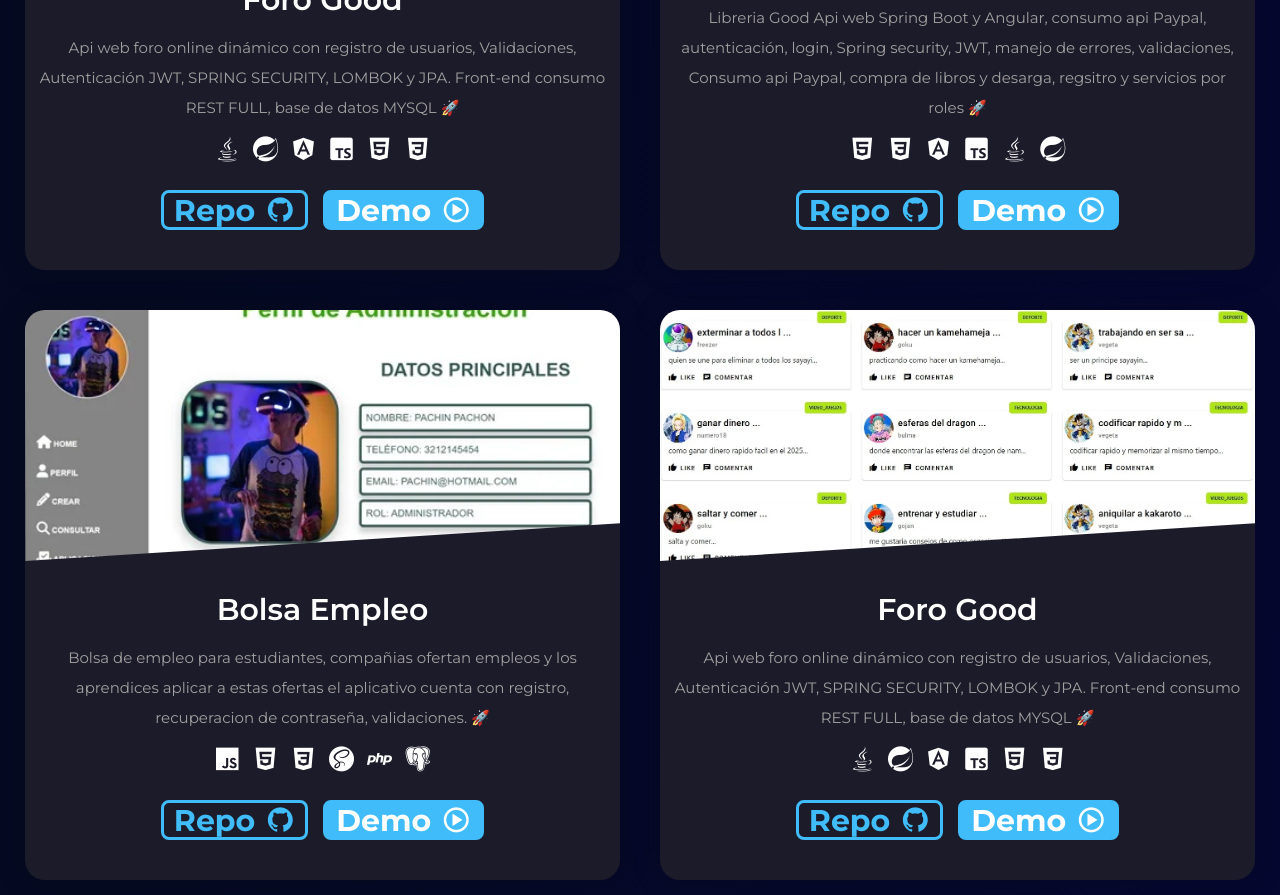
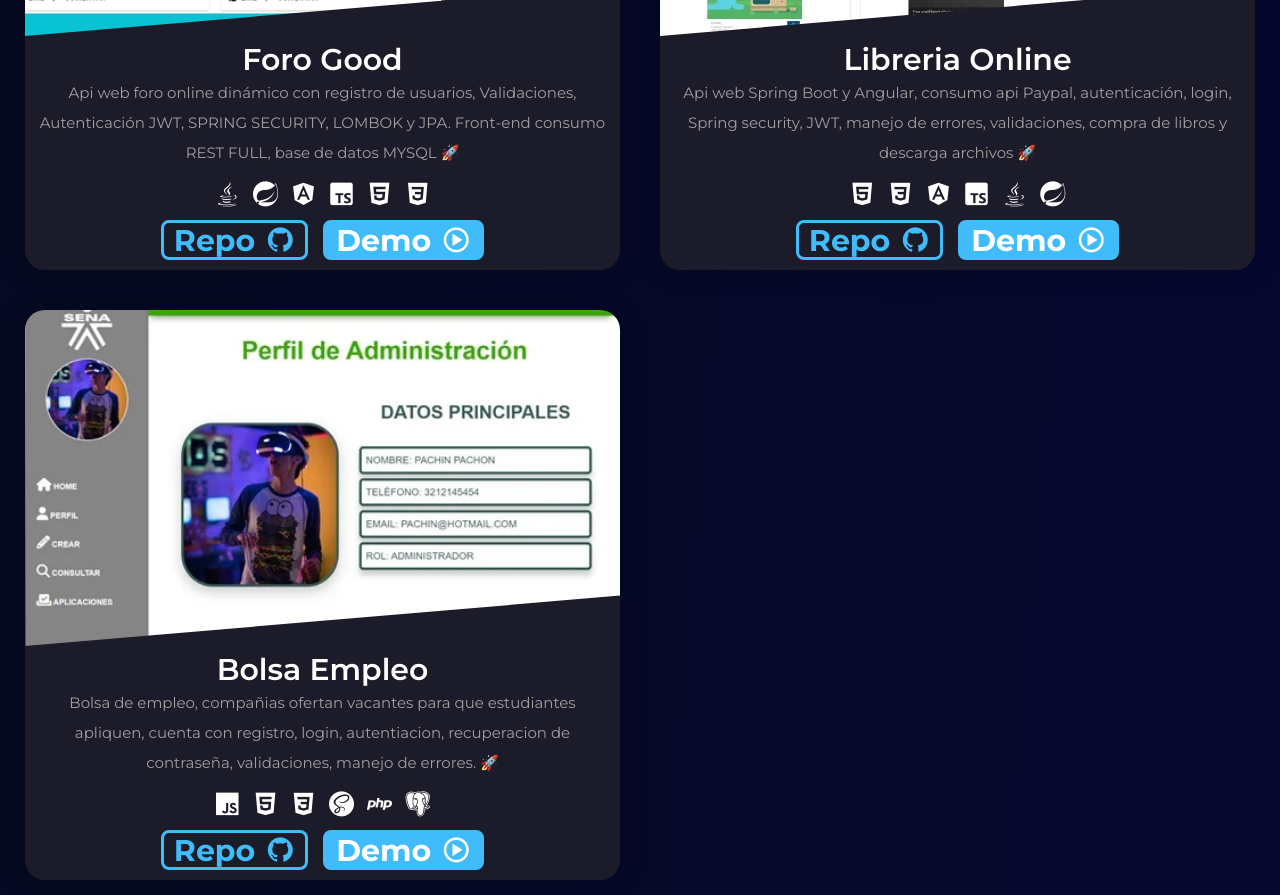
Before and after one commit to Johanlex20/Portafolio, a plain HTML site: page index.html in a window 1280 px wide. Shown: the part 1305-2200 px from the top of the page. Drawn offline with nearby package versions, Linux system fonts and the light colour scheme.

Commit message:
estructura card, implementado para siguientes proyectos

```diff
--- a/css/estilos.css
+++ b/css/estilos.css
@@ -247,14 +247,14 @@ header .cerrar-menu {
 
 
     .details {
-      padding: 20px 10px;
+      padding: 5px 10px;
     }
 
     .details>h3 {
       color: var(--ColorBlanco);
       font-weight: 600;
       font-size: 30px;
-      margin: 10px 0 15px 0;
+
     }
 
     .details>p {
@@ -268,7 +268,7 @@ header .cerrar-menu {
       display: flex;
       justify-content: center;
       align-content: center;
-      margin: 20px 0;
+      margin: 5px 0;
       max-height: 40px;
     }
 
--- a/index.html
+++ b/index.html
@@ -111,7 +111,7 @@
                         </div>
                         <div class="details">
                             <h3>Libreria Online</h3>
-                            <p>Libreria Good Api web Spring Boot y Angular, consumo api Paypal, autenticación, login, Spring security, JWT, manejo de errores, validaciones, Consumo api Paypal, compra de libros y desarga, regsitro y servicios por roles 🚀</p>
+                            <p>Api web Spring Boot y Angular, consumo api Paypal, autenticación, login, Spring security, JWT, manejo de errores, validaciones, compra de libros y descarga archivos 🚀</p>
 
                             <div class="iconos-proyecto">
                                 <i class='bx bxl-html5 icono-blanco'></i>
@@ -142,7 +142,7 @@
 
                         <div class="details">
                             <h3>Bolsa Empleo</h3>
-                            <p>Bolsa de empleo para estudiantes, compañias ofertan empleos y los aprendices aplicar a estas ofertas el aplicativo cuenta con registro, recuperacion de contraseña, validaciones. 🚀</p>
+                            <p>Bolsa de empleo, compañias ofertan vacantes para que estudiantes apliquen, cuenta con registro, login, autentiacion, recuperacion de contraseña, validaciones, manejo de errores. 🚀</p>
 
                             <div class="iconos-proyecto">
                                 <i class='bx bxl-javascript' ></i>
@@ -164,38 +164,6 @@
                             </div>
                         </div>
                     </div>
-
-                    <div class="card">
-                        <div class="card__container">
-                            <img src="img/foro2.webp" alt="forogood">
-                        </div>
-                        <div class="details">
-                            <h3>Foro Good</h3>
-                            <p>Api web foro online dinámico con registro de usuarios, Validaciones, Autenticación JWT, SPRING SECURITY, LOMBOK y JPA. Front-end consumo REST FULL, base de datos MYSQL 🚀 </p>
-
-                            <div class="iconos-proyecto">
-                                <i class='bx bxl-java icono-blanco'></i>
-                                <i class='bx bxl-spring-boot icono-blanco'></i>
-                                <i class='bx bxl-angular icono-blanco'></i>
-                                <i class='bx bxl-typescript icono-blanco'></i>
-                                <i class='bx bxl-html5 icono-blanco'></i>
-                                <i class='bx bxl-css3 icono-blanco'></i>
-                            </div>
-
-                            <div class="botones">
-                                <a href="https://github.com/Johanlex20/foro_hub_front_angular.git" class="btn-resumen"
-                                    target="_blank">
-                                    Repo<i class='bx bxl-github'></i>
-                                </a>
-                                <a class="btn demo-btn"
-                                    data-video-url="https://www.youtube.com/embed/6IqSJET2Tjc?si=5QU_1lGNTbvKkTtN">Demo<i
-                                        class='bx bx-play-circle'></i></a>
-                            </div>
-                        </div>
-                    </div>
-
-
-
                 </div>
                 <!-- Modal para el video -->
                 <div id="videoModal" class="modal">
```
